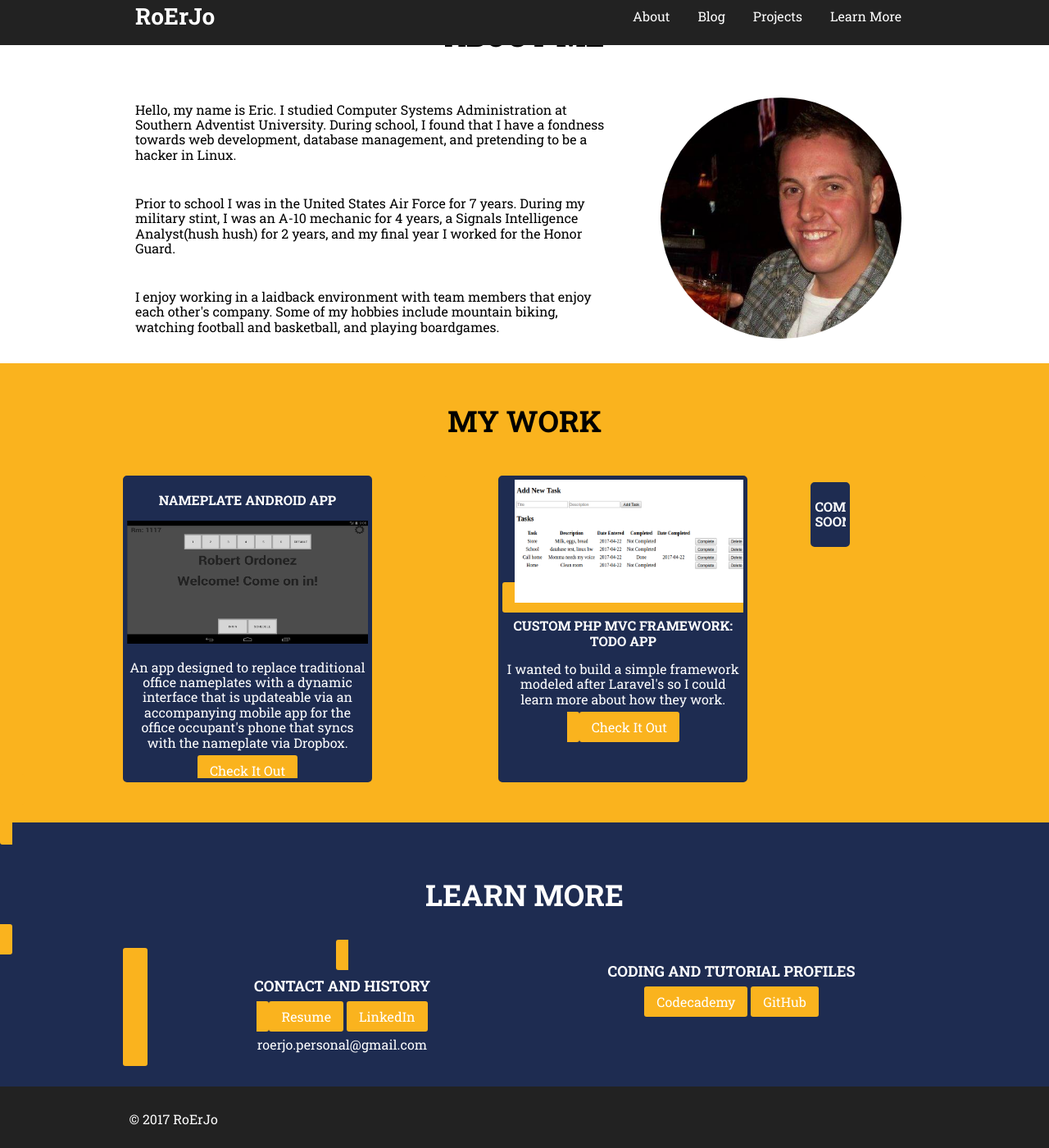
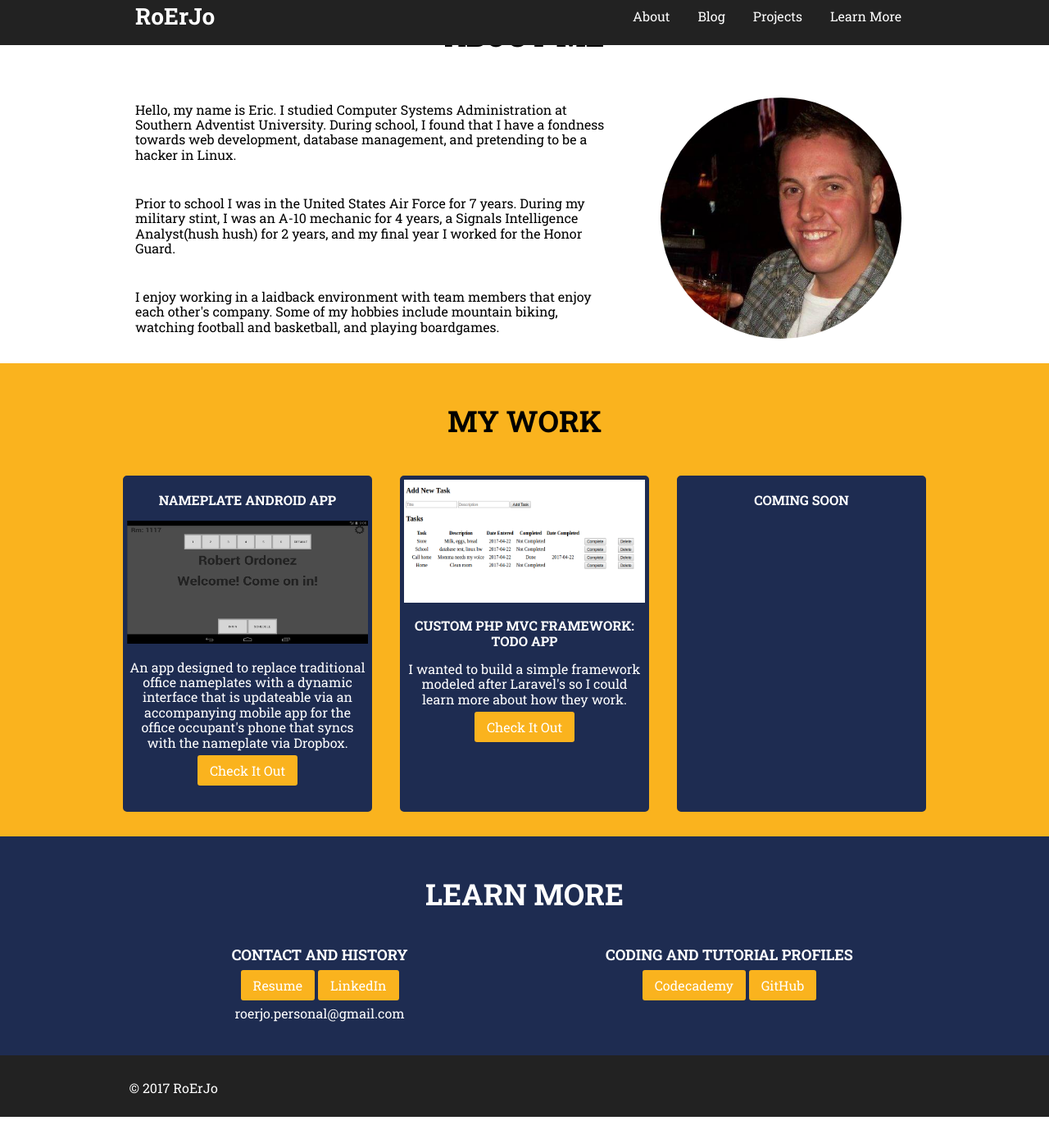
Before and after one commit to roerjo/roerjo.me, a Jekyll site: the page built from index.html, in a window 1280 px wide and 1400 px high, scrolled down 612 px. Shown: the whole window at 82% size. Built offline with Jekyll 4.4.1, drawn with Linux system fonts in a browser that asks for light colours; after the commit the page ends 1974 px from its top, so only the background shows below that.

Commit message:
pic changes1

```diff
--- a/css/main.css
+++ b/css/main.css
@@ -142,7 +142,8 @@ header {
     text-align: center;
     overflow: auto;
     border: 5px solid #1E2C51;
-    border-radius: 5px; }
+    border-radius: 5px;
+    height: 400px; }
   .work img {
     height: 150px;
     width: 100%; }
--- a/index.html
+++ b/index.html
@@ -34,7 +34,7 @@ title: RoErJo | Home
                             via an accompanying mobile app for the office occupant's
                             phone that syncs with the nameplate via Dropbox.
                         </p>
-                        <a href="https://github.com/roerjo/D-Sign-Tablet-App" class="btn">Check It Out</btn>
+                        <a href="https://github.com/roerjo/D-Sign-Tablet-App" class="btn">Check It Out</a>
     		    	</div>
 
     			    <div class="projects">
@@ -44,7 +44,7 @@ title: RoErJo | Home
                             I wanted to build a simple framework modeled after
                             Laravel's so I could learn more about how they work.
                         </p>
-                        <a href="https://github.com/roerjo/custom-php-framework-todo-app" class="btn">Check It Out</btn>
+                        <a href="https://github.com/roerjo/custom-php-framework-todo-app" class="btn">Check It Out</a>
     			    </div>
 
 
@@ -52,7 +52,7 @@ title: RoErJo | Home
 	    					<h3>Coming Soon</h3>
     		    	</div>
 
-    		</div>
+
     	</div>
     </section>
 
--- a/scss/main.scss
+++ b/scss/main.scss
@@ -213,6 +213,7 @@ header {
 		overflow: auto;
 		border: 5px solid #1E2C51;
 		border-radius: 5px;
+		height: 400px;
 	}
 	img {
 		height: 150px;
```
Also changed, not shown: 1 other file.
